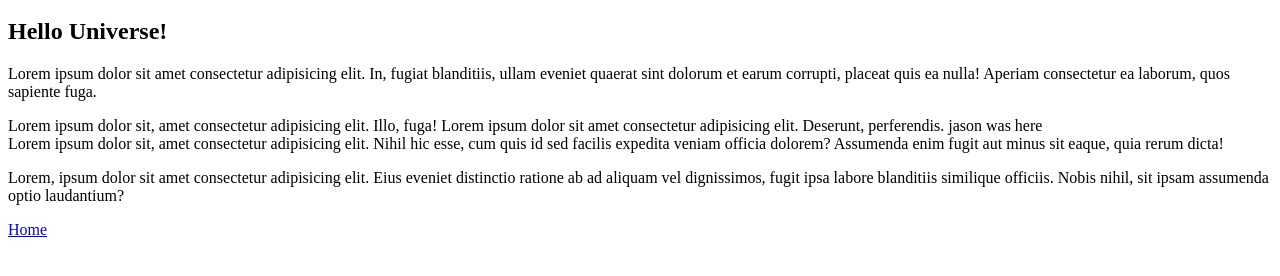
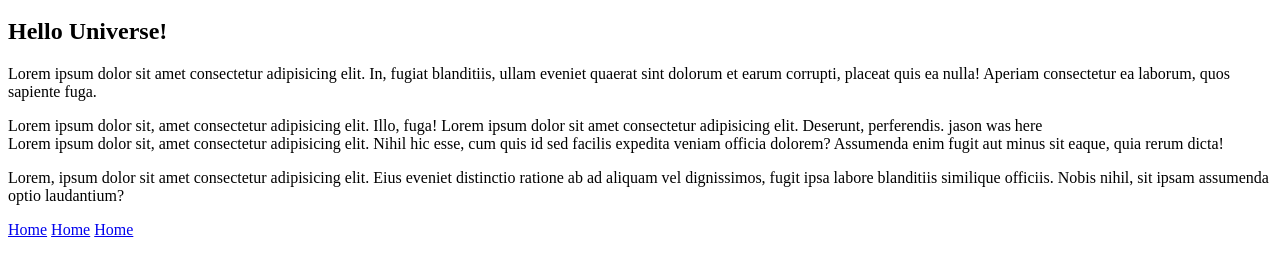
Before and after one commit to john-kodego/github-project-demo, a plain HTML site: page index.html in a window 1280 px wide. Shown: the part 120-396 px from the top of the page. Drawn offline with Linux system fonts and the light colour scheme.

Commit message:
Update index.html

```diff
--- a/index.html
+++ b/index.html
@@ -23,5 +23,7 @@
     <p>Lorem, ipsum dolor sit amet consectetur adipisicing elit. Eius eveniet distinctio ratione ab ad aliquam vel dignissimos, fugit ipsa labore blanditiis similique officiis. Nobis nihil, sit ipsam assumenda optio laudantium?</p>
 
     <a href="#">Home</a>
+    <a href="#">Home</a>
+    <a href="#">Home</a>
 </body>
 </html>
```
